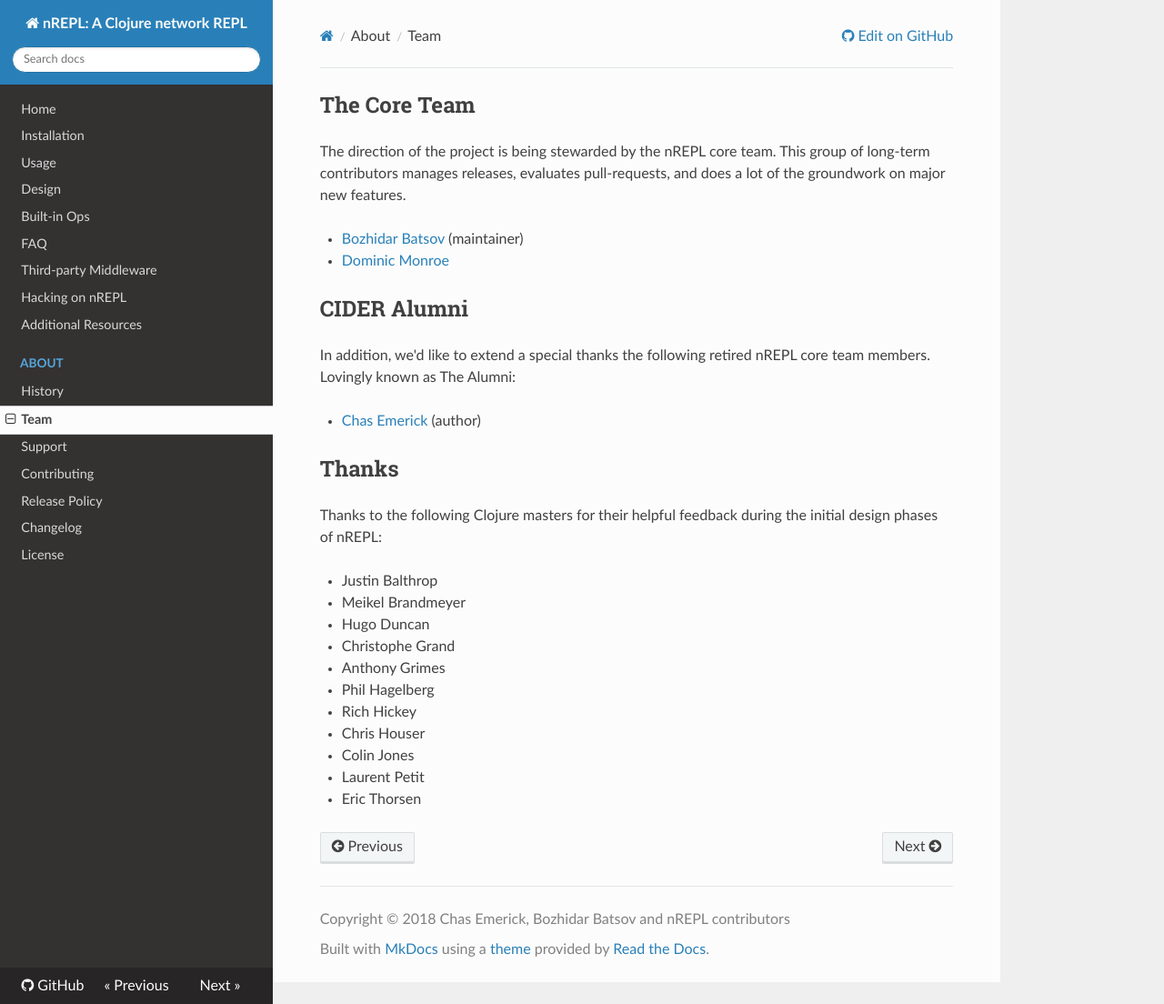
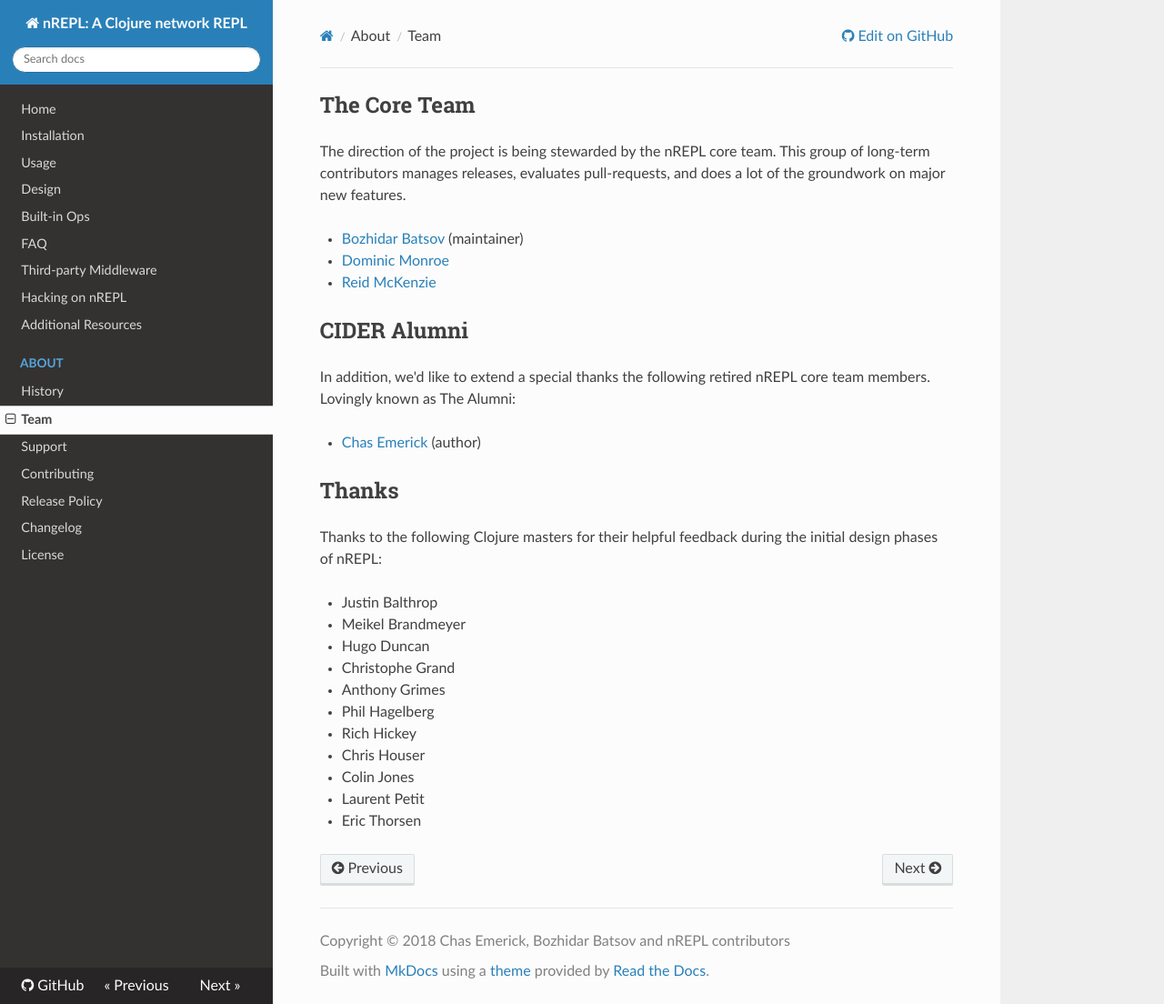
Before and after one commit to nrepl/nrepl, an MkDocs documentation site: the page built from doc/about/team.md, in a window 1280 px wide and 1104 px high. Shown: the whole window at 91% size. Built offline with MkDocs 1.6.1, drawn with Linux system fonts in a browser that asks for light colours; nearby versions of some CDN libraries; old or Windows-style settings are respelled for this version of MkDocs.

Commit message:
Add @arrdem to the team page

```diff
--- a/doc/about/team.md
+++ b/doc/about/team.md
@@ -6,6 +6,7 @@ does a lot of the groundwork on major new features.
 
 * [Bozhidar Batsov](https://github.com/bbatsov) (maintainer)
 * [Dominic Monroe](https://github.com/SevereOverfl0w)
+* [Reid McKenzie](https://github.com/arrdem)
 
 ## CIDER Alumni
 
```
